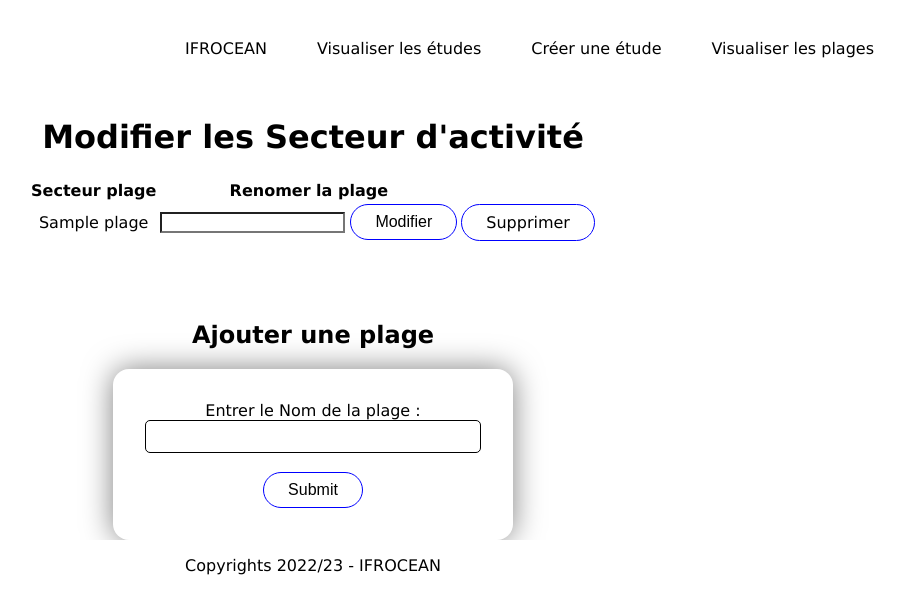
After one commit to Docky44/ifrocean, a PHP site: page /modifier_plage.php in a window 1280 px wide. The commit adds this page. Shown: the top 614 px of the page, without its empty margins (327-1232 px from the left). Run offline with PHP 8.4, Linux system fonts and the light colour scheme; tables that the repository leaves empty or names only in its code hold one stand-in row (values such as "Sample post").

Commit message:
Feature : Création des plages

```diff
--- /dev/null
+++ b/modifier_plage.php
@@ -0,0 +1,78 @@
+<?php
+//pour pouvoir utiliser les sessions
+session_start();
+//token anti forgery (ou anti faille CSRF)
+$token=uniqid();
+//je le stocke en session
+$_SESSION["token"]=$token;
+
+require_once "config.php";
+$pdo = new PDO("mysql:host=" . Config::SERVER . ";dbname=" . Config::BDD, Config::USER, Config::PASSWORD);
+
+$requete = $pdo->prepare("select * from plage");
+$requete->execute();
+$lignes = $requete-> fetchAll();
+
+//var_dump($lignes);
+
+$title="Modifier Plage";
+require_once "header.php";
+require_once "navbar_admin.php";
+?>
+
+
+
+    <div class="container">
+
+        <h1>Modifier les Secteur d'activité</h1>
+
+        <div>
+            <table class="table">
+                <thead>
+                <th>Secteur plage</th>
+                <th>Renomer la plage</th>
+                <th></th>
+                </thead>
+                <tbody>
+                <?php foreach($lignes as $l){ ?>
+                    <tr>
+                        <td><?php echo $l["nom"] ?></td>
+                        <td>
+                            <form action="Actions/renommer_secteur_actions.php" method="post">
+                                <input type="hidden" value="<?php echo $token ?>" name="token" id="token">
+                                <input type="hidden" value="<?php echo $l["id"] ?>" name="id" id="id">
+                                <input type="text" id="nom" name="nom" required>
+                                <input type="submit" class="btn btn-primary" value="Modifier" >
+                            </form>
+                        </td>
+                        <td>
+                            <a href="Actions/supprimer_plage_actions.php?id=<?php echo $l["id"] ?>" class="btn btn-primary">Supprimer</a>
+                        </td>
+                    </tr>
+                <?php } ?>
+                </tbody>
+            </table>
+        </div>
+        <section id="home-form">
+        <br><br><br>
+
+        <div id="form">
+            <h2>Ajouter une plage</h2>
+            <form action="Actions/ajouter_plage_actions.php" method="post">
+                <input type="hidden" value="<?php echo $token ?>" name="token" id="token">
+                <div class="form-group">
+                    <label for="nom">Entrer le Nom de la plage :<em class="required"></em></label>
+                    <input type="text" id="nom" name="nom" class="form-control" required>
+                </div>
+                <br>
+                <input type="submit" class="btn btn-primary">
+            </form>
+        </div>
+        </section>
+    </div>
+
+
+
+
+<?php
+require_once "footer.php";
--- a/navbar_admin.php
+++ b/navbar_admin.php
@@ -3,16 +3,16 @@
     <div class="navbar" id="navbarNav">
         <ul class="navbar-nav">
             <li class="nav-item">
-                <a class="navbar-brand" href="index.php">Raminagrobis</a>
+                <a class="navbar-brand" href="index.php">IFROCEAN</a>
             </li>
             <li class="nav-item">
-                <a class="nav-link" href="visualiser_formulaires.php">Visualiser les formulaire</a>
+                <a class="nav-link" href="visualiser_etude.php">Visualiser les études</a>
             </li>
             <li class="nav-item">
-                <a class="nav-link" href="creer_form.php">Créer un formulaire</a>
+                <a class="nav-link" href="creer_etude.php">Créer une étude</a>
             </li>
             <li class="nav-item">
-                <a class="nav-link" href="modifier_secteur.php">Visualiser les secteur d'activité</a>
+                <a class="nav-link" href="modifier_plage.php">Visualiser les plages</a>
             </li>
         </ul>
     </div>
--- a/style.css
+++ b/style.css
@@ -77,13 +77,17 @@
     transition: .2s ease all;
 }
 
+.table {
+    margin: auto;
 
+}
 
 
 body {
 
     margin: 0;
     font-family: Verdana, sans-serif;
+    text-align: center;
 }
 
 main {
@@ -91,6 +95,7 @@ main {
     border-bottom: 1px solid rgba(0, 0, 0, 0.2);
     padding-bottom: 250px;
     border-radius: 1rem;
+
 }
 
 #home-hero {
@@ -98,6 +103,7 @@ main {
     align-content: center;
     color: black;
     text-decoration: none;
+
 
 }
 
@@ -110,6 +116,7 @@ main {
 
 #home-form {
     color: black;
+
 }
 
 #home-form h2 {
@@ -118,6 +125,7 @@ main {
 
 #home-form form {
     padding: 2rem;
+    color: black;
     box-shadow: 0 0 30px 0 rgba(0, 0, 0, 0.5);
     border-radius: 1rem;
     max-width: 400px;
@@ -126,7 +134,7 @@ main {
 }
 
 .form-control {
-    border: 1px solid #ffffff;
+    border: 1px solid black;
     border-radius: 5px;
     width: 100%;
     padding: 0.5rem 0.75rem;
@@ -170,7 +178,7 @@ main {
 #footer {
 
     width: 100%;
-    display: flex;
+    display: block;
     align-items: center;
     align-content: center;
     flex-wrap: wrap;
```
Also changed, not shown: Actions/ajouter_plage_actions.php (added, +27 -0 lines), Actions/renommer_secteur_actions.php (added, +29 -0 lines), Actions/supprimer_plage_actions.php (added, +18 -0 lines).
